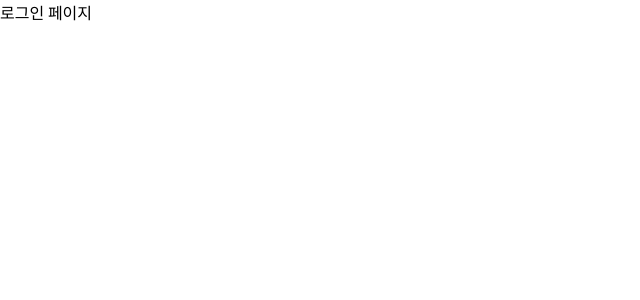
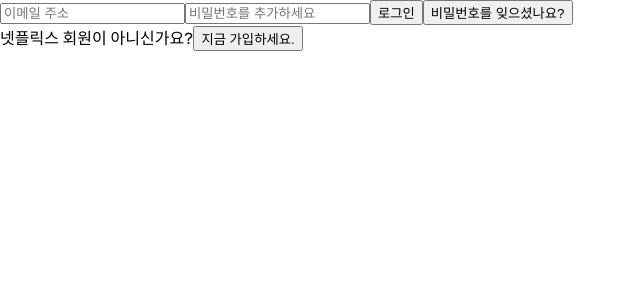
Before and after one commit to zer0p01nt/duk-flix, a React (Vite) app: page /login in a window 1280 px wide. Shown: the top 300 px of the page, without its empty margins (0-640 px from the left). Built offline with nearby package versions, Linux system fonts and the light colour scheme; no server answers.

Commit message:
✨ Feat: 로그인, 회원가입 로직 구현

```diff
--- a/src/App.tsx
+++ b/src/App.tsx
@@ -4,12 +4,13 @@
 import { Route, Routes } from "react-router-dom";
 import { QueryClient, QueryClientProvider } from "@tanstack/react-query";
 import { ReactQueryDevtools } from "@tanstack/react-query-devtools";
+
+// 페이지 import
 import Welcome from "./pages/Welcome/Welcome";
 import Login from "./pages/Login/Login";
-
-// 검색페이지
 import Search from "./pages/Search/Search";
 import Home from "./pages/main/Mainpage";
+import SignUp from "./pages/SignUp/Signup";
 
 const qc = new QueryClient();
 
@@ -21,8 +22,9 @@
         <Routes>
           <Route index element={<Welcome />} />
           <Route path='/login' element={<Login />} />
-          <Route path="/search" element={<Search />} />
-          <Route path="/home" element={<Home />} />
+          <Route path='/signup' element={<SignUp />} />
+          <Route path='/search' element={<Search />} />
+          <Route path='/home' element={<Home />} />
         </Routes>
       </ThemeProvider>
       {import.meta.env.DEV && <ReactQueryDevtools initialIsOpen={false} />}
--- a/src/pages/Login/Login.tsx
+++ b/src/pages/Login/Login.tsx
@@ -1,3 +1,139 @@
+import { auth } from "@/lib/firebase";
+import { useMutation } from "@tanstack/react-query";
+import { FirebaseError } from "firebase/app";
+import {
+  sendPasswordResetEmail,
+  signInWithEmailAndPassword,
+} from "firebase/auth";
+import { useState } from "react";
+import { useNavigate } from "react-router-dom";
+
+// firebase 로그인 함수
+const signInWithEmail = async (account: {
+  email: string;
+  password: string;
+}) => {
+  try {
+    const credential = await signInWithEmailAndPassword(
+      auth,
+      account.email,
+      account.password
+    );
+    return credential.user;
+  } catch (error) {
+    if (
+      error instanceof FirebaseError &&
+      error.code === "auth/invalid-credential"
+    ) {
+      throw new Error("이메일 주소 또는 비밀번호가 올바르지 않습니다.");
+    }
+    throw new Error("로그인 중 오류가 발생했습니다.");
+  }
+};
+
+// Tanstack Query 훅
+const useLogin = (navigate: ReturnType<typeof useNavigate>) => {
+  return useMutation({
+    mutationFn: signInWithEmail,
+    onSuccess: () => {
+      navigate("/home");
+    },
+    onError: () => {
+      alert("로그인 중 오류가 발생했습니다.");
+    },
+  });
+};
+
+// firebase 비밀번호 재설정 함수
+const sendResetEmail = async (email: string) => {
+  try {
+    await sendPasswordResetEmail(auth, email);
+    alert("비밀번호 재설정 이메일이 전송되었습니다. 이메일을 확인해 주세요.");
+  } catch (error) {
+    if (error instanceof FirebaseError && error.code === "auth/invalid-email") {
+      alert("가입되지 않은 이메일 주소입니다.");
+    } else {
+      alert("비밀번호 재설정 이메일 전송에 실패했습니다.");
+    }
+  }
+};
+
 export default function Login(): React.JSX.Element {
-  return <div>로그인 페이지</div>;
+  const navigate = useNavigate();
+  const { mutate, isPending } = useLogin(navigate);
+
+  const [email, setEmail] = useState("");
+  const [password, setPassword] = useState("");
+
+  // 유효성 검사 결과 저장
+  const [emailError, setEmailError] = useState("");
+  const [passwordError, setPasswordError] = useState("");
+
+  // 유효성 검사
+  const validate = () => {
+    let isValid = true;
+    setEmailError("");
+    setPasswordError("");
+
+    const emailRegex = /^[^\s@]+@[^\s@]+\.[^\s@]+$/;
+    if (!emailRegex.test(email)) {
+      setEmailError("유효한 이메일 주소를 입력하세요.");
+      isValid = false;
+    }
+
+    if (password.length < 4 || password.length > 60) {
+      setPasswordError("비밀번호는 4~60자 사이여야 합니다.");
+      isValid = false;
+    }
+
+    return isValid;
+  };
+
+  const onSubmit = (e: React.FormEvent) => {
+    e.preventDefault();
+    if (!validate()) {
+      return;
+    }
+    mutate({ email, password });
+  };
+
+  const handlePasswordReset = (e: React.MouseEvent) => {
+    e.preventDefault();
+    if (!email) {
+      alert("비밀번호 재설정 이메일을 받으려면 이메일 주소를 입력해 주세요.");
+      return;
+    }
+    sendResetEmail(email);
+  };
+
+  return (
+    <form onSubmit={onSubmit}>
+      <input
+        type='email'
+        placeholder='이메일 주소'
+        value={email}
+        onChange={(e) => setEmail(e.target.value)}
+        disabled={isPending}
+      />
+      {emailError && <div>{emailError}</div>}
+      <input
+        type='password'
+        placeholder='비밀번호를 추가하세요'
+        value={password}
+        onChange={(e) => setPassword(e.target.value)}
+        disabled={isPending}
+      />
+      {passwordError && <div>{passwordError}</div>}
+      <button type='submit'>로그인</button>
+      <button type='button' onClick={handlePasswordReset}>
+        비밀번호를 잊으셨나요?
+      </button>
+      <div>
+        넷플릭스 회원이 아니신가요?
+        <button type='button' onClick={() => navigate("/signup")}>
+          지금 가입하세요.
+        </button>
+      </div>
+    </form>
+  );
 }
--- /dev/null
+++ b/src/pages/SignUp/SignUp.tsx
@@ -0,0 +1,67 @@
+import { auth } from "@/lib/firebase";
+import { useMutation } from "@tanstack/react-query";
+import { createUserWithEmailAndPassword } from "firebase/auth";
+import { useState } from "react";
+import { useNavigate } from "react-router-dom";
+
+// firebase 회원가입 함수
+const signUpWithEmail = async (account: {
+  email: string;
+  password: string;
+}) => {
+  try {
+    const credential = await createUserWithEmailAndPassword(
+      auth,
+      account.email,
+      account.password
+    );
+    return credential.user;
+  } catch {
+    throw new Error("회원가입 중 오류가 발생했습니다.");
+  }
+};
+
+// Tanstack Query 훅
+const useSignUp = (navigate: ReturnType<typeof useNavigate>) => {
+  return useMutation({
+    mutationFn: signUpWithEmail,
+    onSuccess: () => {
+      navigate("/login");
+    },
+    onError: () => {
+      alert("회원가입 중 오류가 발생했습니다.");
+    },
+  });
+};
+
+export default function SignUp(): React.JSX.Element {
+  const navigate = useNavigate();
+  const [email, setEmail] = useState("");
+  const [password, setPassword] = useState("");
+  const { mutate, isPending } = useSignUp(navigate);
+
+  const onSubmit = (e: React.FormEvent) => {
+    e.preventDefault();
+    mutate({ email, password });
+  };
+
+  return (
+    <form onSubmit={onSubmit}>
+      <input
+        type='email'
+        placeholder='이메일 주소'
+        value={email}
+        onChange={(e) => setEmail(e.target.value)}
+        disabled={isPending}
+      />
+      <input
+        type='password'
+        placeholder='비밀번호를 추가하세요'
+        value={password}
+        onChange={(e) => setPassword(e.target.value)}
+        disabled={isPending}
+      />
+      <button type='submit'>동의하고 계속</button>
+    </form>
+  );
+}
```
